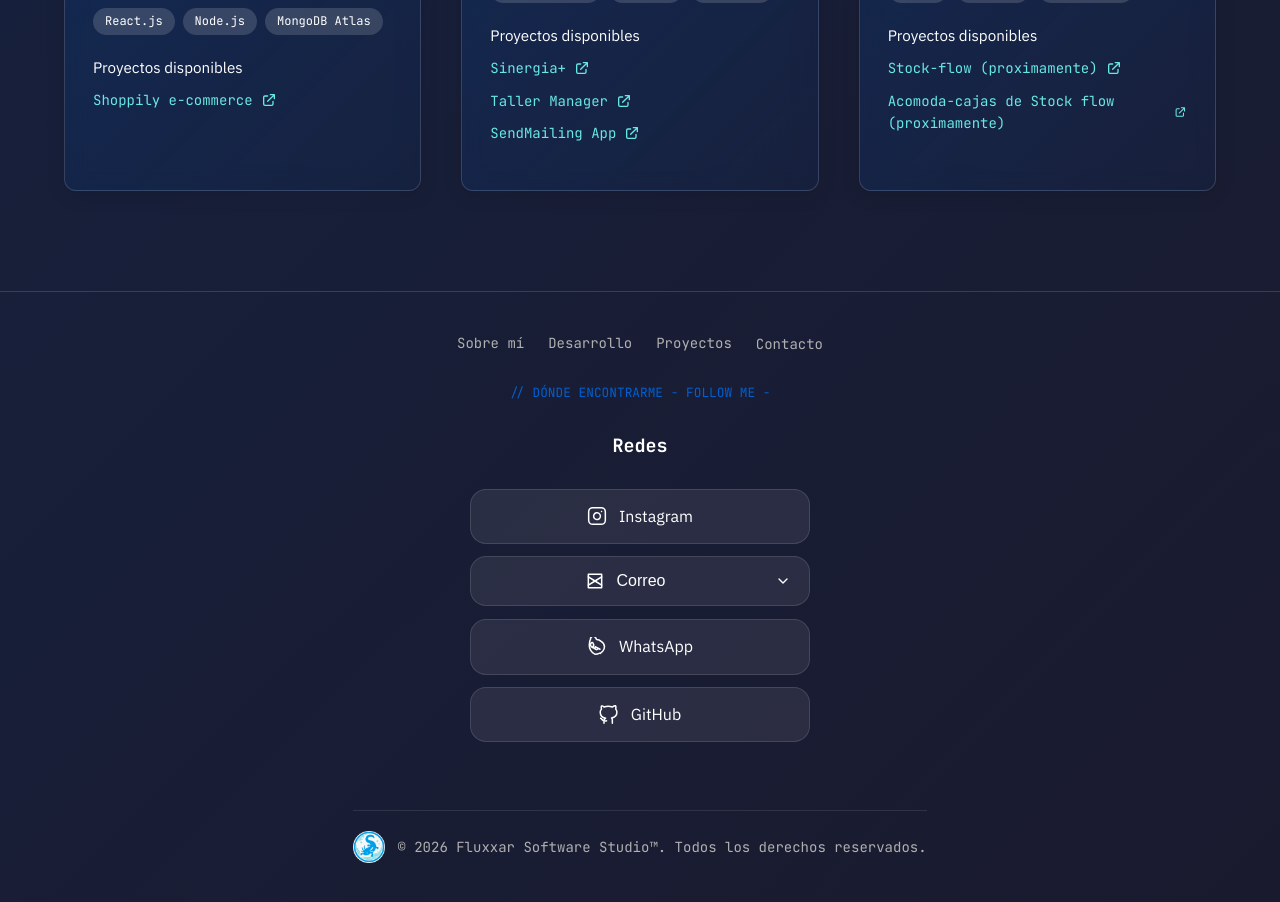
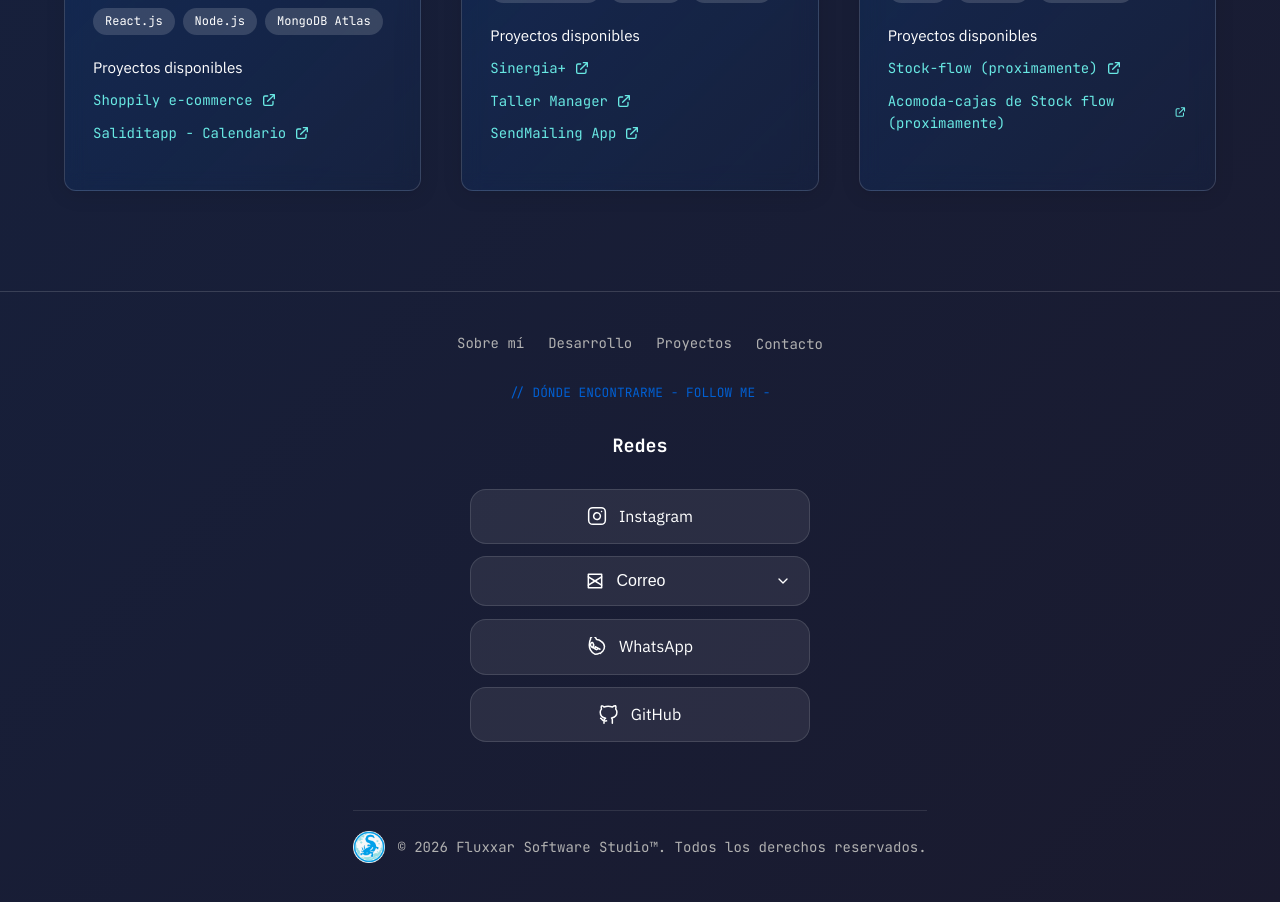
Before and after one commit to Emi8977/portfolio, a React (Vite) app: page / in a window 1280 px wide. Shown: the part 3180-4082 px from the top of the page. Built offline with nearby package versions, Linux system fonts and the light colour scheme.

Commit message:
subiendo saliditapp

```diff
--- a/src/components/Projects.jsx
+++ b/src/components/Projects.jsx
@@ -72,6 +72,11 @@ const erpAgentImages = [
 
 ]
 
+const saliditappImages = [
+  'https://iili.io/Ckj4hH7.png',
+  'https://iili.io/Ckj6Fsf.png'
+
+]
 
 const projects = [
 
@@ -91,6 +96,14 @@ const projects = [
         logo: 'https://iili.io/BtvOuKN.png',
         images: ecommerceShoppilyImages,
         url: 'https://shoppily-ecommerce-demo.onrender.com'
+      },
+      {
+        id: 'saliditapp-Calendario',
+        title: 'Saliditapp - Calendario',
+        description: 'Saliditapp es una aplicación diseñada para gestionar eventos y actividades sociales, permitiendo a los usuarios elegir dias y concluir cual es el dia en el que todos coincidan .\n\nDesarrollé el proyecto de forma independiente como solución reutilizable, pensada para adaptarse a distintos contextos sin partir desde cero. La app surgió de la necesidad de facilitar la organización y participación en actividades comunitarias.\n\nEl desafío fue diseñar una experiencia intuitiva que permita a los usuarios navegar lo mas sensillamente posible, crear sus propios eventos y colaborar con otros miembros de la comunidad.\n\n_nota: La versión desplegada es un entorno de demostración — la plataforma de producción se encuentra en uso activo.',
+        logo: 'https://iili.io/CkjgbLv.png',
+        images: saliditappImages,
+        url: 'https://saliditappcalendario.onrender.com/'
       },
       // {
       //   id: 'ecommerce-mobile',
```
